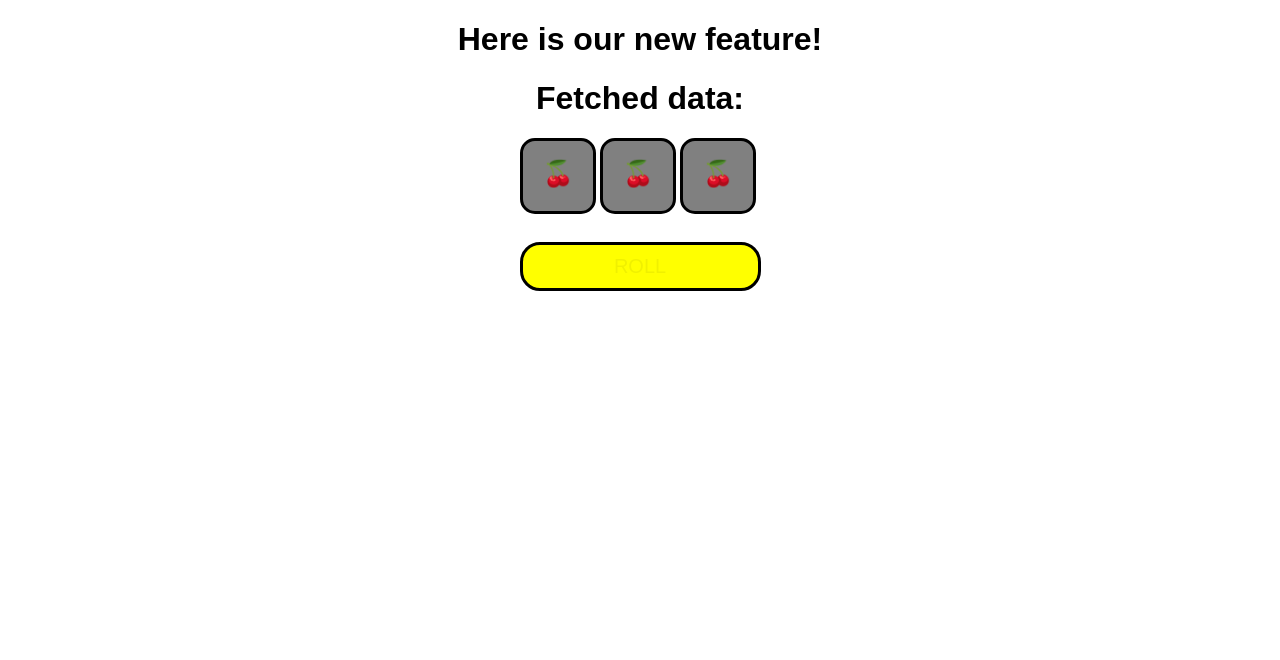
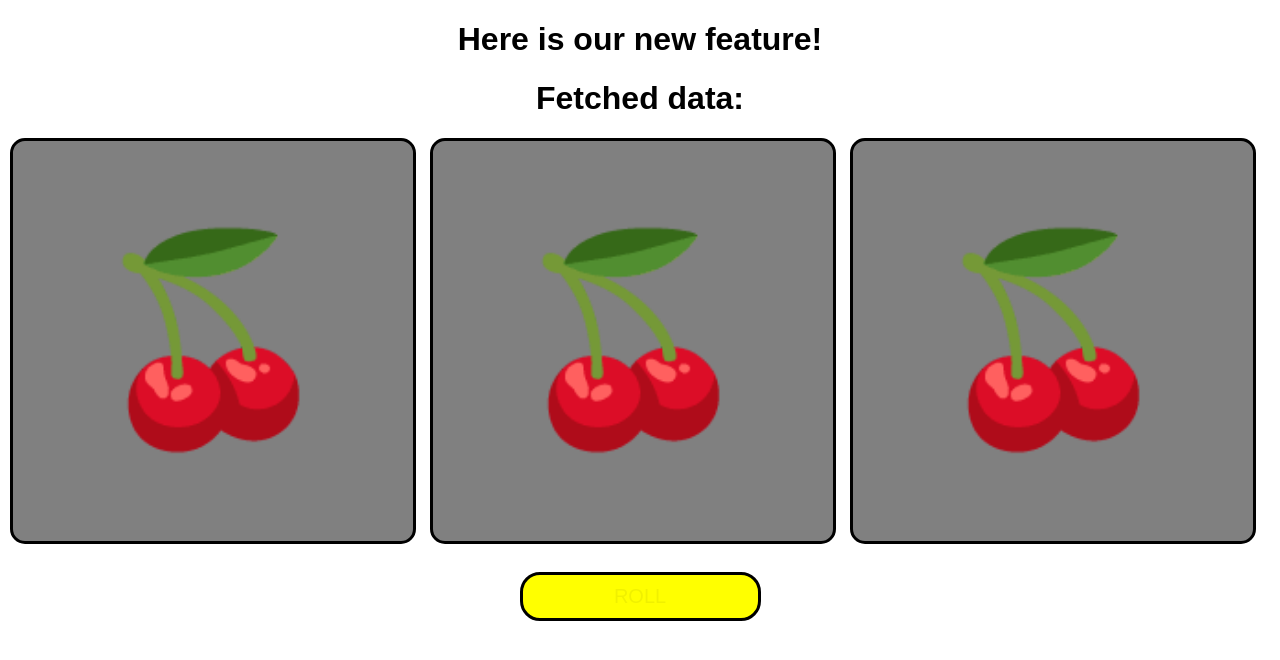
Before and after one commit to jleomorris/love-death-robots-slots, a React (Create React App) app in the folder client/: page / in a window 1280 px wide. Shown: the top 660 px of the page. Built offline with nearby package versions, Linux system fonts and the light colour scheme; no server answers.

Commit message:
Update slots styling

```diff
--- a/client/src/Pages/Homepage/index.css
+++ b/client/src/Pages/Homepage/index.css
@@ -6,16 +6,16 @@
 .slot {
   position: relative;
   display: inline-block;
-  height: 100px;
-  width: 80px;
+  height: 430px;
+  width: 420px;
 }
 
 section {
   position: absolute;
   border-radius: 15px !important;
   border: 3px solid black !important;
-  width: 70px;
-  height: 70px;
+  width: 400px;
+  height: 400px;
   overflow: hidden;
   background-color: grey;
   border-radius: 2px;
@@ -23,8 +23,8 @@ section {
   color: white;
   font-family: sans-serif;
   text-align: center;
-  font-size: 25px;
-  line-height: 60px;
+  font-size: 200px;
+  line-height: 390px;
   cursor: default;
 }
 
```
